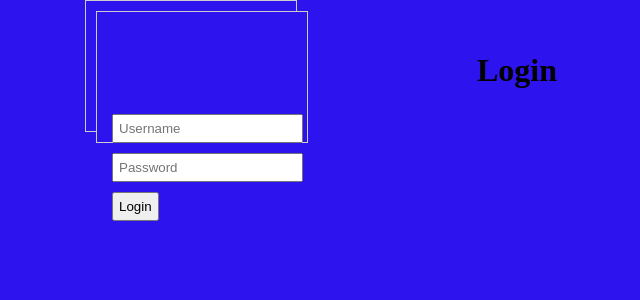
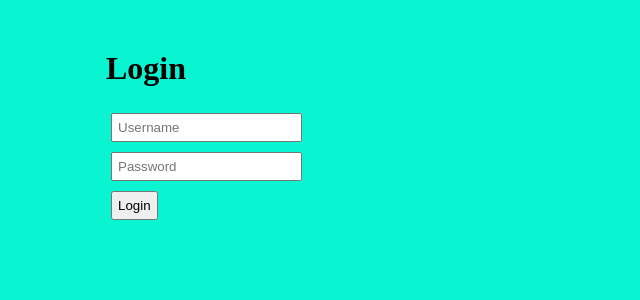
Before and after one commit to thanhdat122/updata, a PHP site: page / in a window 1280 px wide. Shown: the top 300 px of the page, without its empty margins (449-1089 px from the left). Run offline with PHP 8.4, Linux system fonts and the light colour scheme.

Commit message:
Update style.css

```diff
--- a/style.css
+++ b/style.css
@@ -12,8 +12,7 @@ body{
 
 h1 {
     margin-top: 30px;
-    margin-left: 370px;
-    margin-bottom: 20px;
+    font-family: Comic Sans MS cursive;
 }
 
 .tit {
@@ -67,11 +66,11 @@ a {
     width: 310px;
 }
 .login {
-background-color: #2D13ED;
+
 height:110px;
 width:190px;
 margin:auto;
-border:1px #CCC solid;
+
 padding:10px;
 }
 
```
